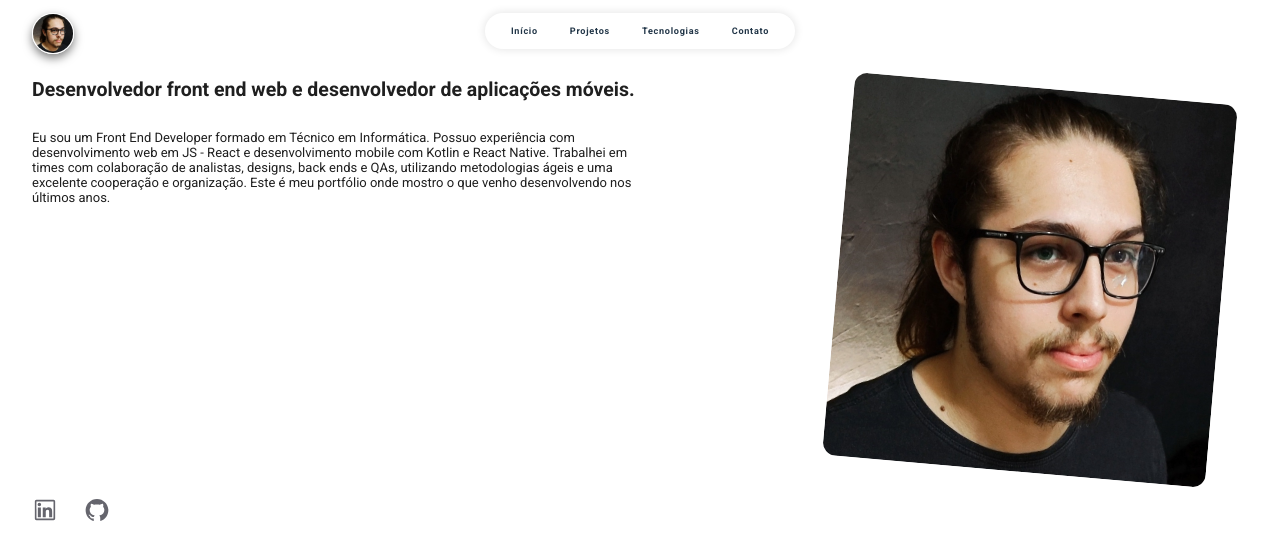
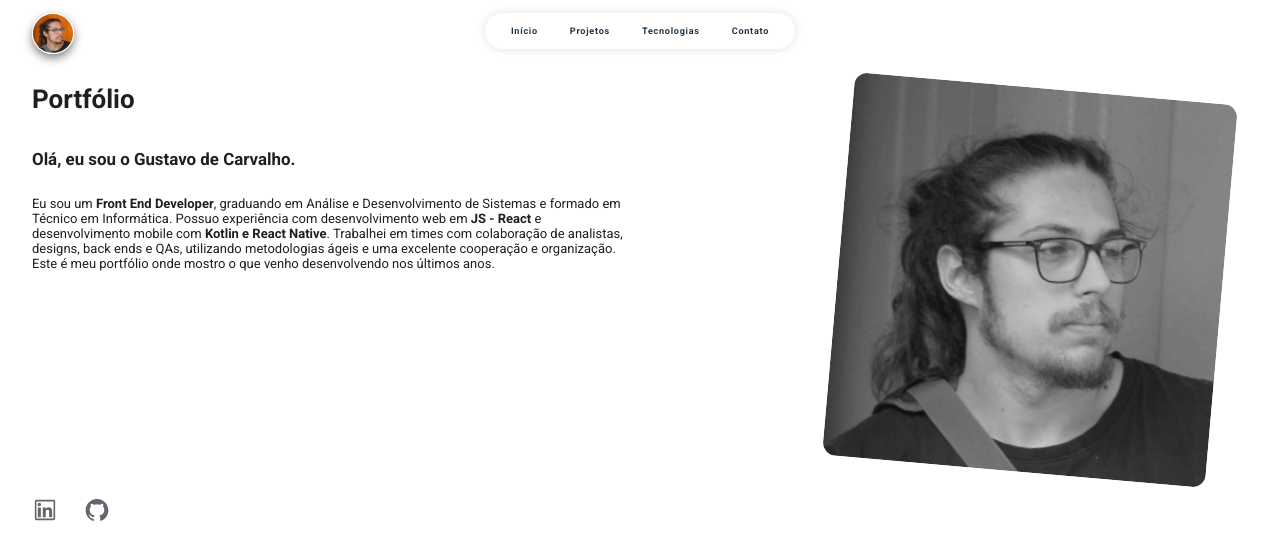
Before and after one commit to GustavoRCarvalho/portfolio, a React (Create React App) app: page / in a window 1280 px wide. Shown: the top 538 px of the page. Built offline with nearby package versions, Linux system fonts and the light colour scheme.

Commit message:
add: new perfil image and description

```diff
--- a/src/components/Header/ImageHeader.jsx
+++ b/src/components/Header/ImageHeader.jsx
@@ -1,5 +1,5 @@
 import { styled } from "styled-components"
-import face from "../../assets/images/1669344622565quadrada.jpg"
+import face from "../../assets/images/perfil2.jpg"
 import { NoStyleLinkRouter } from "../Common/NoStyleLinkRouter"
 
 export const ImageHeader = () => {
--- a/src/components/Home/AboutHome.jsx
+++ b/src/components/Home/AboutHome.jsx
@@ -1,21 +1,22 @@
 import { styled } from "styled-components"
 import { ContentLimiter } from "../Common/ContentLimit"
-import facePhoto from "../../assets/images/1669344622565quadrada.jpg"
+import facePhoto from "../../assets/images/perfil2.jpg"
 
 export const AboutHome = () => {
   return (
     <AboutContainer>
       <AboutTextWrapper>
-        <Title>
-          Desenvolvedor front end web e desenvolvedor de aplicações móveis.
-        </Title>
+        <FirstTitle>Portfólio</FirstTitle>
+        <SecondTitle>Olá, eu sou o Gustavo de Carvalho.</SecondTitle>
         <Description>
-          Eu sou um Front End Developer formado em Técnico em Informática.
-          Possuo experiência com desenvolvimento web em JS - React e
-          desenvolvimento mobile com Kotlin e React Native. Trabalhei em times
-          com colaboração de analistas, designs, back ends e QAs, utilizando
-          metodologias ágeis e uma excelente cooperação e organização. Este é
-          meu portfólio onde mostro o que venho desenvolvendo nos últimos anos.
+          Eu sou um <b>Front End Developer</b>, graduando em Análise e
+          Desenvolvimento de Sistemas e formado em Técnico em Informática.
+          Possuo experiência com desenvolvimento web em <b>JS - React</b> e
+          desenvolvimento mobile com <b>Kotlin e React Native</b>. Trabalhei em
+          times com colaboração de analistas, designs, back ends e QAs,
+          utilizando metodologias ágeis e uma excelente cooperação e
+          organização. Este é meu portfólio onde mostro o que venho
+          desenvolvendo nos últimos anos.
         </Description>
       </AboutTextWrapper>
       <AboutImage src={facePhoto} />
@@ -39,15 +40,22 @@ const AboutImage = styled.img`
   border-radius: 1em;
   width: 30vw;
   height: 30vw;
+
   max-height: calc(1280 * 0.3px);
   max-width: calc(1280 * 0.3px);
   margin: calc(1280 * 0.02px);
 
   transform: rotate(5deg);
+
+  filter: grayscale(1);
+
+  &:hover {
+    filter: grayscale(0);
+  }
+
+  transition: filter 200ms;
   @media screen and (max-width: 768px) {
-    width: 40vw;
-    height: 40vw;
-    margin: 2vw;
+    display: none;
   }
 `
 
@@ -63,8 +71,12 @@ const AboutTextWrapper = styled.div`
   }
 `
 
-const Title = styled.h1`
-  font-size: 1.5em;
+const FirstTitle = styled.h1`
+  font-size: 2em;
+`
+
+const SecondTitle = styled.h2`
+  font-size: 1.3em;
 `
 
 const Description = styled.p`
```
Also changed, not shown: src/assets/images/1669344622565quadrada.jpg (deleted), src/assets/images/perfil2.jpg (added).
